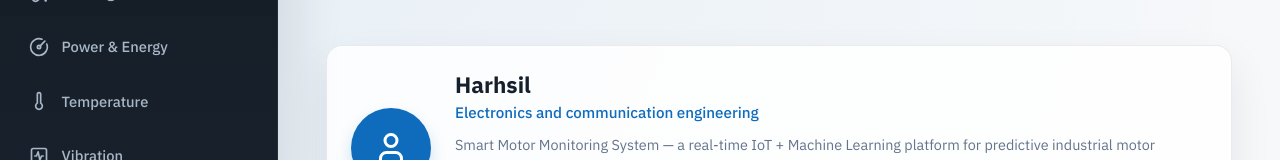
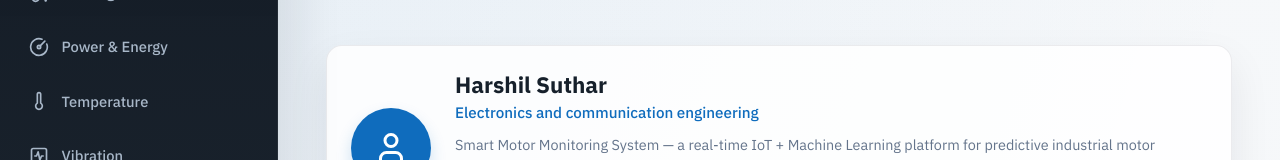
Before and after one commit to harris8099/Motor-frontend, a React app: page /device/1/about in a window 1280 px wide. Shown: the part 224-384 px from the top of the page. Built offline with nearby package versions, Linux system fonts and the light colour scheme; the HTML template or start-up script is replaced by a standard one.

Commit message:
feat: add AboutPage component to document ML models, tech stack, and project metadata

```diff
--- a/src/pages/AboutPage.jsx
+++ b/src/pages/AboutPage.jsx
@@ -5,7 +5,7 @@ import './PageStyles.css';
 
 // ── Data ─────────────────────────────────────────────────────────────────────
 const OWNER = {
-  name: 'Harhsil',
+  name: 'Harshil Suthar',
   role: 'Electronics and communication engineering',
   description:
     'Smart Motor Monitoring System — a real-time IoT + Machine Learning platform for predictive industrial motor maintenance. Built with FastAPI, PostgreSQL, React, and ESP32.',
```
